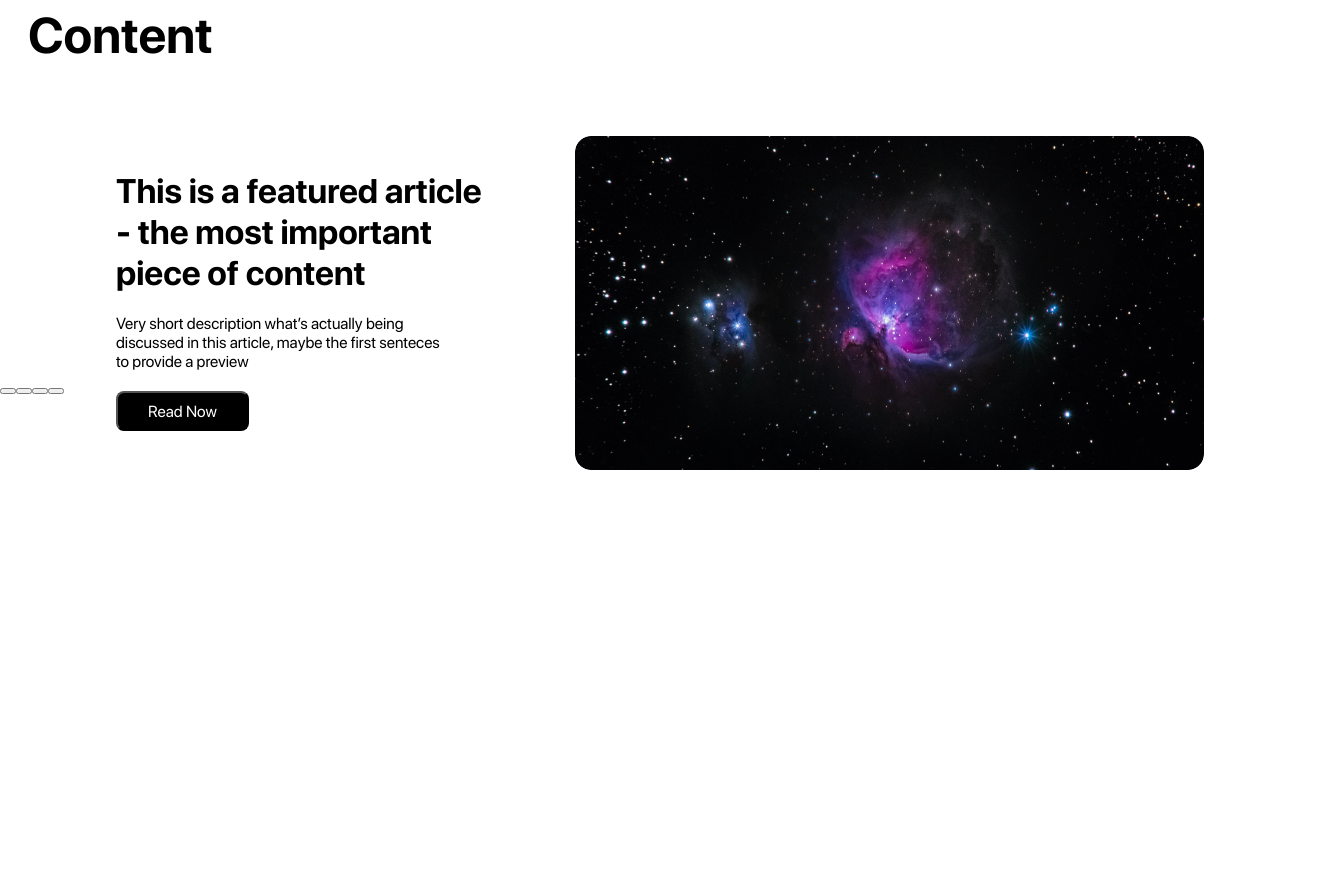
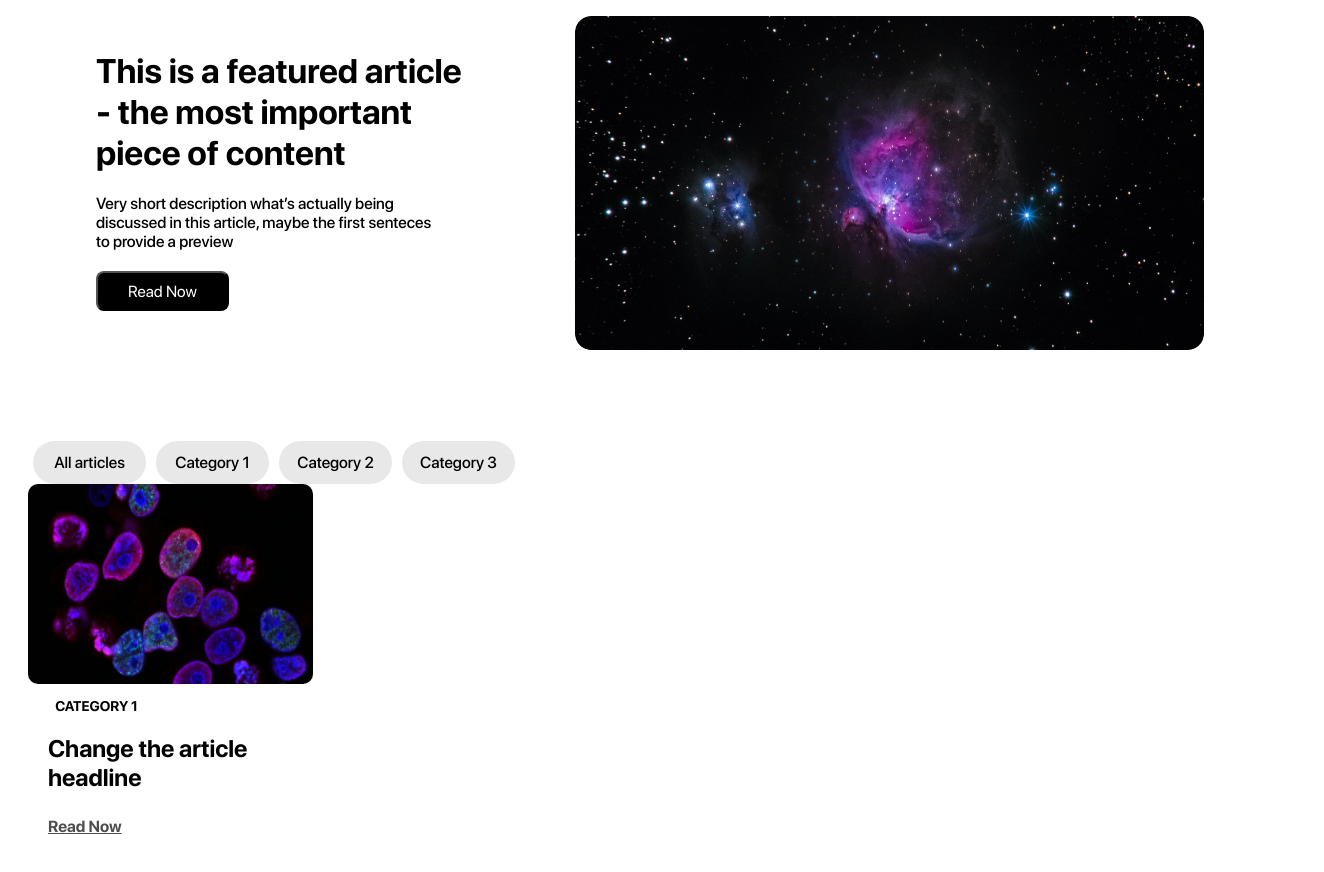
Before and after one commit to ceo-of-albeni/alatoo_academic-journal, a React (Create React App) app: page / in a window 1280 px wide. Shown: the part 1020-1892 px from the top of the page, 1324 px wide, since content can reach past the window. Before the commit the page ends 1516 px from the top, so only its background shows below. Built offline with nearby package versions, Linux system fonts and the light colour scheme.

Commit message:
third commit

```diff
--- a/public/index.html
+++ b/public/index.html
@@ -3,7 +3,7 @@
   <head>
     <meta charset="UTF-8" />
     <meta name="viewport" content="width=device-width, initial-scale=1.0" />
-    <title>Document</title>
+    <title>Articles</title>
     <link rel="stylesheet" href="./fonts/SF_Pro/stylesheet.css">
   </head>
   <body>
--- a/src/pages/homePageWL/HomePageWL.js
+++ b/src/pages/homePageWL/HomePageWL.js
@@ -2,6 +2,7 @@
 import classes from "./HomePageWL.module.css";
 import circle from "./img/circle.png";
 import content from "./img/content.png";
+import article from "./img/article.png";
 
 export default function HomePageWL() {
     return (
@@ -9,12 +10,12 @@
 
             <div className={classes.title__area}>
                 <div className={classes.title__area__inner}>
-                    <div className={classes.title__area__inner__text}>
+                    <div className={classes.title__area__text}>
                         <h1>Alatoo Academic Studies</h1>
                         <p>This is  a website for fictional company that develops an app that provides features and services its users </p>
                         <button>Join us</button>
                     </div>
-                    <div className={classes.title__area__inner__img}>
+                    <div className={classes.title__area__img}>
                         <div className={classes.circle}></div>
                         <div className={classes.circle2}></div>
                         <img src={circle} alt="circle"></img>
@@ -25,16 +26,16 @@
 
             <div className={classes.content}>
                 <div className={classes.content__inner}>
-                    <div className={classes.content__inner__title}>
+                    <div className={classes.content__title}>
                         <h1>Content</h1>
                     </div>
-                    <div className={classes.content__inner__frame}>
-                        <div className={classes.content__inner__frame__text}>
+                    <div className={classes.content__frame}>
+                        <div className={classes.content__frame__text}>
                             <h2>This is a featured article - the most important piece of content</h2>
                             <p>Very short description what’s actually being discussed in this article, maybe the first senteces to provide a preview</p>
                             <button>Read Now</button>
                         </div>
-                        <div className={classes.content__inner__frame__img}>
+                        <div className={classes.content__frame__img}>
                             <img src={content} alt="content" ></img>
                         </div>
                     </div>
@@ -44,17 +45,24 @@
 
             <div className={classes.article__list}>
                 <div className={classes.article__list__inner}>
-                    <div className={classes.article__list__inner__nav}>
-                        <button></button>
-                        <button></button>
-                        <button></button>
-                        <button></button>
+                    <div className={classes.article__list__nav}>
+                        <button>All articles</button>
+                        <button>Category 1</button>
+                        <button>Category 2</button>
+                        <button>Category 3</button>
                     </div>
-                    <div className={classes.article__list__inner__tools}>
-                        <div className={classes.article__list__inner__tools__1}>
-
+                    <div className={classes.article__list__tools}>
+                        <div className={classes.article__list__tools__1}>
+                            <div className={classes.article__list__tools__cards}>
+                                <img src={article} alt="article"></img>
+                                <div className={classes.article__list__tools__cards__text}>
+                                    <p>CATEGORY 1</p>
+                                    <h3>Change the article headline</h3>
+                                    <a href="a">Read Now</a>
+                                </div>
+                            </div>
                         </div>
-                        <div className={classes.article__list__inner__tools__2}>
+                        <div className={classes.article__list__tools__2}>
 
                         </div>
                     </div>
--- a/src/pages/homePageWL/HomePageWL.module.css
+++ b/src/pages/homePageWL/HomePageWL.module.css
@@ -7,26 +7,27 @@
 /******************title__area*******************/
 .title__area {
     position: relative;
+    background: #2D2652;
+    margin: 200px auto;
+    padding: 0px 100px;
 }
 
 .title__area__inner {
     display: flex;
     flex-wrap: nowrap;
-    justify-content: space-evenly;
+    justify-content: space-between;
     align-items: center;
-    background: #2D2652;
+    width: 1224px;
     height: 379px;
-    margin: 200px 0px;
-    padding: 0px 100px;
 }
 
-.title__area__inner__text {
+.title__area__text {
     width: 617px;
     height: 249px;
     color: #FFFFFF;
 }
 
-.title__area__inner__text h1 {
+.title__area__text h1 {
     font-size: 48px;
     font-weight: 700;
     line-height: 57px;
@@ -35,19 +36,19 @@
     margin: 0px;
 }
 
-.title__area__inner__text p{
+.title__area__text p{
     font-size: 16px;
-    font-weight: normal;
+    font-weight: 500;
     line-height: 19px;
     letter-spacing: -0.02em;
     width: 420px;
     margin: 23px 0px;
 }
 
-.title__area__inner__text button {
+.title__area__text button {
     width: 95px;
     height: 51px;
-    padding: 16px, 20px, 16px, 20px;
+    padding: 16px, 20px;
     border-radius: 8px;
     font-size: 15px;
     font-weight: 100;
@@ -58,18 +59,18 @@
     transition: .2s;
 }
 
-.title__area__inner__text button:hover {
+.title__area__text button:hover {
     transform: translateY(-5px);
     background: #f34b75;
     cursor: pointer;
     border: 2px solid #6f4150;
 }
 
-.title__area__inner__img {
+.title__area__img {
     position: relative;
 }
 
-.title__area__inner__img img {
+.title__area__img img {
     position: absolute;
     width: 492px;
     height: 494px;
@@ -103,35 +104,34 @@
 
 
 /******************content*******************/
-.content {
-    position: relative;
+.content__inner {
     width: 1224px;
     height: 491px;
     top: 120px;
     margin: auto;
 }
 
-.content__inner__frame__text {
+.content__frame__text {
     width: 451px;
     height: 348px;
-    padding: 40px;
+    padding: 40px 40px 40px 20px;
 }
 
-.content__inner__title h1 {
+.content__title h1 {
     font-size: 50px;
     font-weight: 700;
     line-height: 60px;
     margin-bottom: 66px;
 }
 
-.content__inner__frame {
+.content__frame {
     display: flex;
     flex-wrap: nowrap;
     justify-content: space-evenly;
     align-items: center;
 }
 
-.content__inner__frame__text h2 {
+.content__frame__text h2 {
     width: 371px;
     height: 123px;
     font-size: 34px;
@@ -140,29 +140,29 @@
     text-align: left;
 }
 
-.content__inner__frame__text p {
+.content__frame__text p {
     width: 340px;
     height: 57px;
     font-size: 16px;
-    font-weight: normal;
+    font-weight: 500;
     line-height: 19px;
     margin: 20px 0px;
     border: none;
 }
 
-.content__inner__frame__text button {
+.content__frame__text button {
     font-size: 16px;
     font-weight: 300;
     width: 133px;
     height: 40px;
-    padding: 16px, 20px, 16px, 20px;
+    padding: 16px, 20px;
     border-radius: 8px;
     color: white;
     background-color: black;
     transition: .2s;
 }
 
-.content__inner__frame__text button:hover {
+.content__frame__text button:hover {
     transform: translateY(-5px);
     color: black;
     background: wheat;
@@ -170,8 +170,73 @@
     border: 2px solid black;
 }
 
-.content__inner__frame img {
+.content__frame img {
     width: 629px;
     height: 334px;
     border-radius: 16px;
 }
+
+
+/******************article__list*******************/
+.article__list__inner {
+    position: relative;
+    width: 1224px;
+    height: 773px;
+    margin: 65px auto;
+}
+
+.article__list__nav button {
+    width: 113px;
+    height: 43px;
+    padding: 12px, 16px;
+    border-radius: 40px;
+    border: none;
+    background: #E8E8E8;
+    margin: 0px 5px;
+    font-size: 16px;
+    font-weight: 500;
+    line-height: 19px;
+    transition: .2s;
+}
+
+.article__list__nav button:hover {
+    background: black;
+    color: white;
+    box-shadow: rgba(0, 0, 0, 0.19) 0px 2px 10px, rgba(0, 0, 0, 0.23) 0px 6px 6px;
+}
+
+.article__list__tools__cards img{
+    width: 285px;
+    height: 200px;
+    border-radius: 10px;
+}
+
+.article__list__tools__cards__text p{
+    font-size: 14px;
+    font-weight: 510;
+    text-align: left;
+    width: 97px;
+    height: 24px;
+    margin: 10px 20px;
+    border-radius: 40px;
+    text-align: center;
+}
+
+.article__list__tools__cards__text h3 {
+    font-size: 24px;
+    font-weight: 700;
+    line-height: 29px;
+    width: 263px;
+    height: 58px;
+    margin: 12px 20px 25px;
+}
+
+.article__list__tools__cards__text a {
+    font-size: 16px;
+    font-weight: 700;
+    line-height: 19px;
+    margin: 20px;
+    width: 80px;
+    height: 19px;
+    color: #4E4E4E;
+}
```
Also changed, not shown: src/pages/homePageWL/img/article.png (added).
